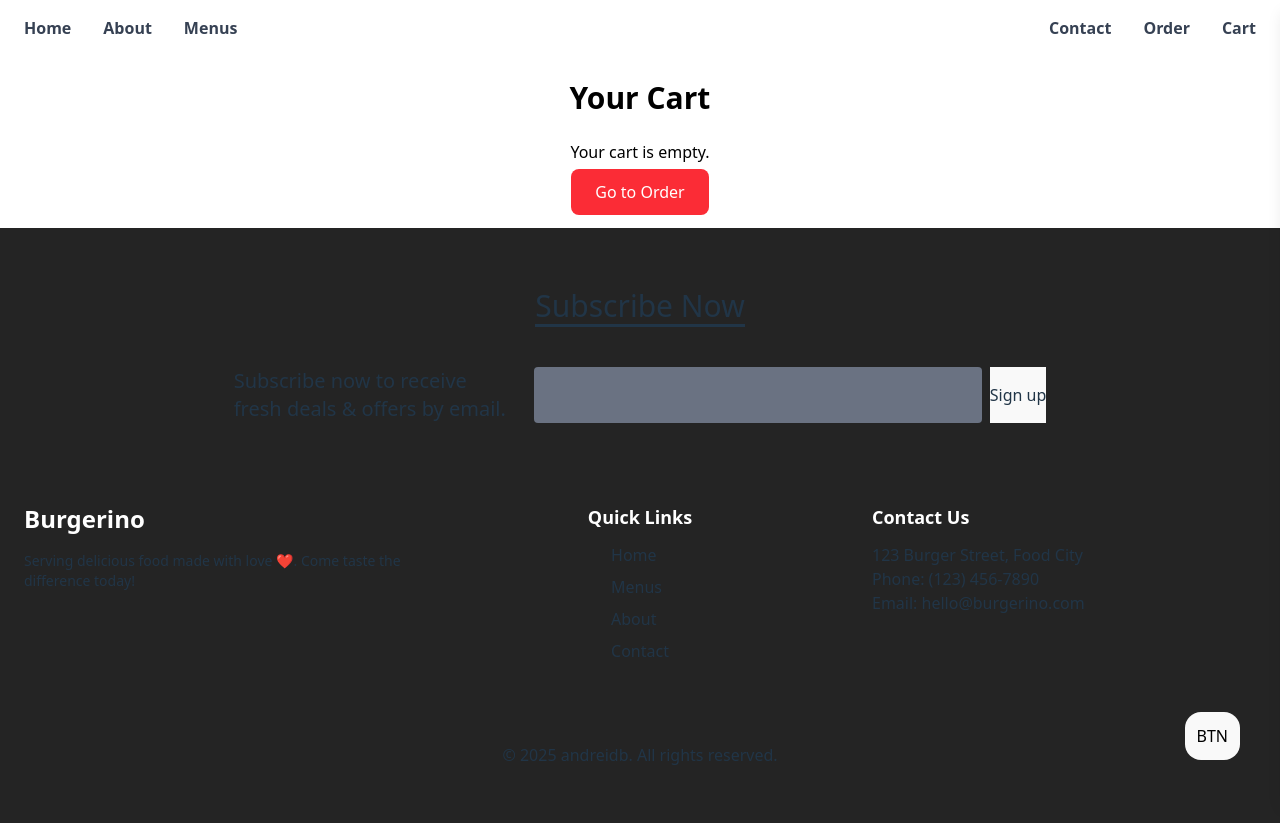
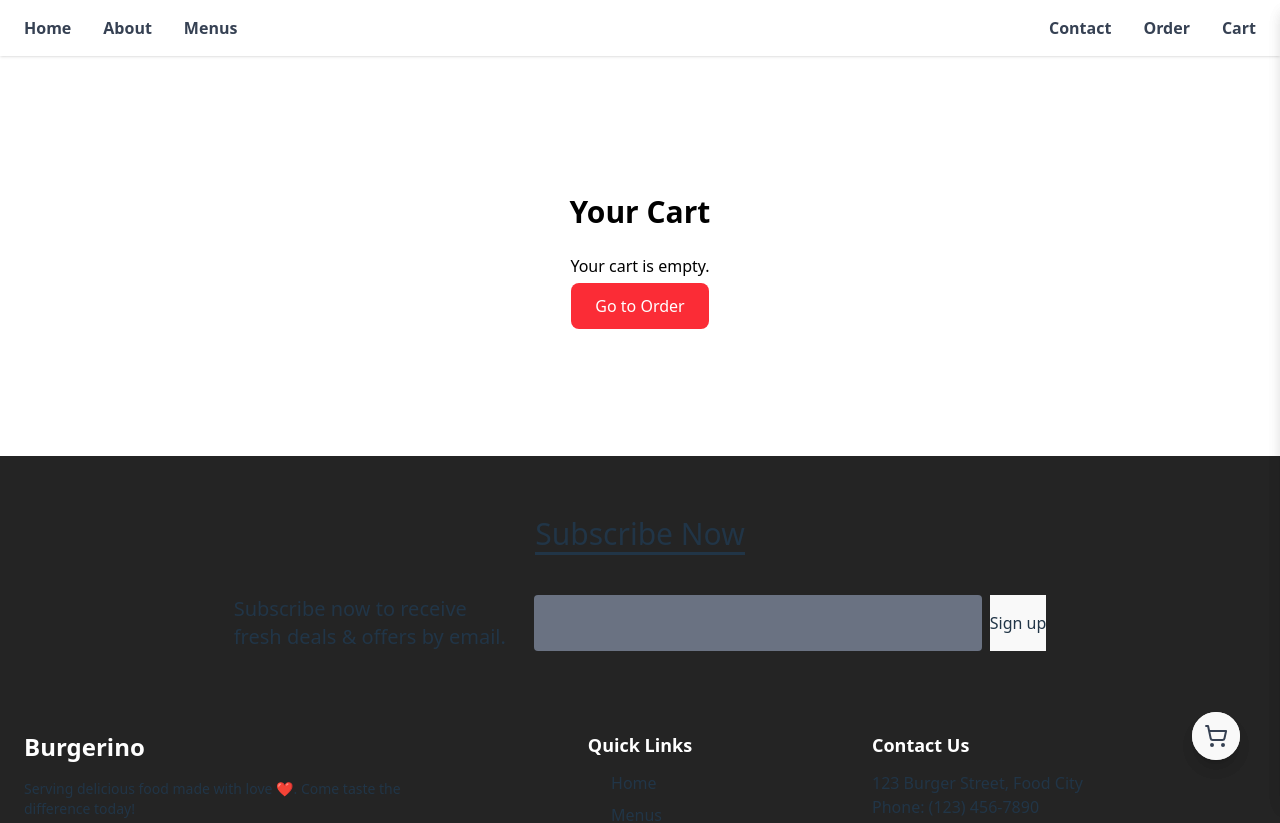
Before and after one commit to andrei-db/fastfood-frontend, a React (Vite) app: page /cart in a window 1280 px wide. Shown: the top 823 px of the page. Built offline with nearby package versions, Linux system fonts and the light colour scheme.

Commit message:
fixed side cart

```diff
--- a/package.json
+++ b/package.json
@@ -11,6 +11,7 @@
   },
   "dependencies": {
     "@tailwindcss/vite": "^4.1.12",
+    "lucide-react": "^0.542.0",
     "react": "^19.1.1",
     "react-dom": "^19.1.1",
     "react-router-dom": "^7.8.2",
--- a/src/App.css
+++ b/src/App.css
@@ -1,6 +1,7 @@
 @import "tailwindcss";
+
 #root {
-width: 100%;
+  width: 100%;
 }
 
 .logo {
@@ -9,9 +10,11 @@ width: 100%;
   will-change: filter;
   transition: filter 300ms;
 }
+
 .logo:hover {
   filter: drop-shadow(0 0 2em #646cffaa);
 }
+
 .logo.react:hover {
   filter: drop-shadow(0 0 2em #61dafbaa);
 }
@@ -20,6 +23,7 @@ width: 100%;
   from {
     transform: rotate(0deg);
   }
+
   to {
     transform: rotate(360deg);
   }
--- a/src/App.jsx
+++ b/src/App.jsx
@@ -1,3 +1,4 @@
+import { useState } from 'react'
 import './App.css'
 import { Routes, Route } from 'react-router-dom'
 import Home from './pages/Home'
@@ -6,10 +7,15 @@ import Menus from './pages/Menus'
 import Order from './pages/Order'
 import ProductPage from './pages/ProductPage'
 import CartPage from './pages/CartPage'
+import SideCart from './components/SideCart'
+import SideCartButton from './components/SideCartButton'
+
 function App() {
+  const [cartOpen, setCartOpen] = useState(false)
 
   return (
-    <>
+    <div className="relative">
+      <div className={`transition-all duration-500 ${cartOpen ? 'opacity-50' : 'opacity-100'}`}>
         <Routes>
           <Route path="/" element={<Home />} />
           <Route path="/about" element={<About />} />
@@ -18,7 +24,12 @@ function App() {
           <Route path="/order/:id" element={<ProductPage />} />
           <Route path="/cart" element={<CartPage />} />
         </Routes>
-    </>
+      </div>
+
+      <SideCartButton onOpen={() => setCartOpen(true)} />
+
+      <SideCart isOpen={cartOpen} onClose={() => setCartOpen(false)} />
+    </div>
   )
 }
 
--- a/src/components/Hero.jsx
+++ b/src/components/Hero.jsx
@@ -2,7 +2,7 @@ import heroImg from "/burger.png";
 
 function Hero() {
   return (
-    <section className="h-screen flex flex-col md:flex-row items-center justify-between px-10 md:px-20 bg-white">
+    <section className="h-screen flex flex-col md:flex-row items-center justify-between px-10 md:px-20">
       <div className="flex-1 text-center md:text-left space-y-6">
         <h1 className="text-8xl font-extrabold text-green-800">
           FRESH<span className="text-red-500"> FOOD</span>
--- a/src/components/Navbar.jsx
+++ b/src/components/Navbar.jsx
@@ -1,9 +1,9 @@
 import { Link } from "react-router-dom";
+function Navbar() {
 
-function Navbar() {
     return (
         <>
-            <nav className="w-full z-50 text-black">
+            <nav className={`shadow w-full z-50 bg-white text-black`}>
                 <div className="max-w-7xl mx-auto px-6 py-4 flex justify-between items-center">
                     <div className="hidden md:flex gap-8 text-gray-700 font-bold">
                         <Link to="/" className="hover:text-red-500">Home</Link>
--- a/src/components/SideCart.jsx
+++ b/src/components/SideCart.jsx
@@ -1,52 +1,71 @@
 import { useCart } from "../context/CartContext";
-// import { X } from "lucide-react";
-
-function SideCart({ isOpen, onClose }) {
-  const { cart, removeFromCart } = useCart();
-  const total = cart.reduce((sum, item) => sum + item.price, 0);
-
+import { X, ShoppingCart } from 'lucide-react'
+import { Link } from 'react-router-dom'
+function SideCart() {
+    const { cartOpen, closeCart, cartItems, removeFromCart } = useCart();
+    const total = cartItems.reduce((sum, item) => sum + item.price, 0);
     return (
         <div
-      className={`fixed top-0 right-0 h-full w-80 bg-white text-black shadow-lg transform transition-transform duration-300 z-50 ${
-        isOpen ? "translate-x-0" : "translate-x-full"
+            className={`fixed top-0 right-0 w-80 h-full bg-white  text-black shadow-lg transform transition-transform duration-300 z-50 ${cartOpen ? "translate-x-0" : "translate-x-full"
                 }`}
         >
-      <div className="flex justify-between items-center p-4 border-b">
-        <h2 className="text-xl font-bold">Your Cart</h2>
-        <button onClick={onClose}>
-          X{/* <X className="h-6 w-6 text-gray-600" /> */}
+            <button onClick={closeCart} className="absolute left-0 top-0 p-4">
+                <X />
             </button>
+            <div className="flex justify-center items-center py-4">
+                <ShoppingCart />
+                <span className="ms-2">Cart</span>
             </div>
 
-      <div className="p-4 space-y-4 overflow-y-auto h-[calc(100%-120px)]">
-        {cart.length === 0 ? (
-          <p className="text-gray-500">Cart is empty.</p>
+            <div className="p-4">
+                {cartItems.length === 0 ? (
+                    <p className="text-center">Your cart is empty</p>
                 ) : (
-          cart.map((item, i) => (
-            <div key={i} className="flex justify-between items-center">
+                    <div>
+
+                        {cartItems.map((item, index) => (
+                            <div
+                                key={index}
+                                className="bg-gray-100 rounded-xl flex justify-between items-center mb-4"
+                            >
+
+                                <div className="p-2">
+                                    <img className="w-15 h-15" src={item.image} />
+                                </div>
+                                <div>
                                     <span>{item.name}</span>
-              <div className="flex items-center gap-3">
-                <span className="font-bold">${item.price.toFixed(2)}</span>
+                                    <div>
+                                        1 X {item.price.toFixed(2)}$ = {item.price.toFixed(2)}$
+                                    </div>
+                                </div>
+
+                                <div className="p-2">
+
                                     <button
-                  onClick={() => removeFromCart(i)}
-                  className="text-red-500 hover:text-red-700"
+                                        onClick={() => removeFromCart(item.id)}
+                                        className="text-red-500 p-1 bg-white rounded font-bold me-3"
                                     >
-                  {/* <X className="h-4 w-4" /> */}
+                                        <X className="h-4 w-4" />
                                     </button>
                                 </div>
                             </div>
-          ))
+                        ))}
+                    </div>
+                )
+                }
+
+            </div>
+            <div className="w-full mb-4 absolute bottom-0 flex-col">
+                {cartItems.length > 0 && (
+                    <div className="p-4 text-2xl flex justify-between">
+                        <span>Subtotal:</span>
+                        <span>{total}$</span>
+                    </div>
                 )}
+
+                <div className="flex justify-center items-center">
+                    <Link to="/cart" className="bg-black text-white text-center px-10 py-3 rounded-md">Check cart</Link>
                 </div>
-
-      <div className="p-4 border-t">
-        <div className="flex justify-between mb-4 text-lg font-bold">
-          <span>Total:</span>
-          <span>${total.toFixed(2)}</span>
-        </div>
-        <button className="w-full py-3 bg-green-600 text-white rounded-lg hover:bg-green-700">
-          Checkout
-        </button>
             </div>
         </div>
     );
--- a/src/components/SideCartButton.jsx
+++ b/src/components/SideCartButton.jsx
@@ -1,18 +1,17 @@
-import { useState } from "react";
-import SideCart from "./SideCart";
-// import { ShoppingCart } from "lucide-react";
+import { ShoppingCart } from "lucide-react";
+import { useCart } from "../context/CartContext";
 
 function SideCartButton() {
-    const [cartOpen, setCartOpen] = useState(false);
+  const { openCart } = useCart();
 
-    return (
-        <>
-            <button onClick={() => setCartOpen(true)} className="fixed bottom-10 right-10 bg-white text-black p-3 rounded-2xl">
-                BTN{/* <ShoppingCart className="h-6 w-6 text-gray-700" /> */}
-            </button>
-            <SideCart isOpen={cartOpen} onClose={() => setCartOpen(false)} />
-        </>
-    );
+  return (
+    <button
+      onClick={openCart}
+      className="fixed bottom-10 right-10 bg-white text-black p-3 rounded-full shadow-lg"
+    >
+      <ShoppingCart className="h-6 w-6 text-gray-700" />
+    </button>
+  );
 }
 
 export default SideCartButton;
--- a/src/context/CartContext.jsx
+++ b/src/context/CartContext.jsx
@@ -1,19 +1,44 @@
 import { createContext, useContext, useState } from "react";
 
 const CartContext = createContext();
-export const useCart = () => useContext(CartContext);
 
-export const CartProvider = ({ children }) => {
-  const [cart, setCart] = useState([]);
+export function CartProvider({ children }) {
+  const [cartItems, setCartItems] = useState([]);
 
-  const addToCart = (item) => setCart((prev) => [...prev, item]);
-  const removeFromCart = (index) =>
-    setCart((prev) => prev.filter((_, i) => i !== index));
-  const clearCart = () => setCart([]);
+  const addToCart = (item) => {
+    setCartItems((prev) => [...prev, item]);
+  };
+
+  const removeFromCart = (id) => {
+    setCartItems((prev) => prev.filter((item) => item.id !== id));
+  };
+
+  const clearCart = () => setCartItems([]);
+
+  const [cartOpen, setCartOpen] = useState(false);
+
+  const openCart = () => setCartOpen(true);
+  const closeCart = () => setCartOpen(false);
+  const toggleCart = () => setCartOpen((prev) => !prev);
 
   return (
-    <CartContext.Provider value={{ cart, addToCart, removeFromCart, clearCart }}>
+    <CartContext.Provider
+      value={{
+        cartItems,
+        addToCart,
+        removeFromCart,
+        clearCart,
+        cartOpen,
+        openCart,
+        closeCart,
+        toggleCart,
+      }}
+    >
       {children}
     </CartContext.Provider>
   );
-};
+}
+
+export function useCart() {
+  return useContext(CartContext);
+}
--- a/src/main.jsx
+++ b/src/main.jsx
@@ -1,21 +1,40 @@
-import { StrictMode } from 'react'
-import { createRoot } from 'react-dom/client'
-import './index.css'
-import App from './App.jsx'
-import { BrowserRouter } from 'react-router-dom'
-import { CartProvider } from "./context/CartContext"
-import Navbar from './components/Navbar.jsx'
-import Footer from './components/Footer.jsx'
-import SideCartButton from './components/SideCartButton.jsx'
-createRoot(document.getElementById('root')).render(
+import { StrictMode } from "react";
+import { createRoot } from "react-dom/client";
+import "./index.css";
+import App from "./App.jsx";
+import { BrowserRouter } from "react-router-dom";
+import { CartProvider, useCart } from "./context/CartContext";
+import Navbar from "./components/Navbar.jsx";
+import Footer from "./components/Footer.jsx";
+import SideCart from "./components/SideCart.jsx";
+import SideCartButton from "./components/SideCartButton.jsx";
+
+function RootLayout() {
+  const { cartOpen, closeCart } = useCart();
+
+  return (
+    <>
+      <Navbar />
+      <App />
+      <Footer />
+      {cartOpen && (
+        <div
+          onClick={closeCart}
+          className="fixed inset-0 bg-black/50 transition-opacity duration-500 z-40"
+        />
+      )}
+      <SideCartButton />
+      <SideCart />
+    </>
+  );
+}
+
+createRoot(document.getElementById("root")).render(
   <StrictMode>
     <BrowserRouter>
       <CartProvider>
-        <Navbar />
-        <App />
-        <Footer />
-        <SideCartButton />
+        <RootLayout />
       </CartProvider>
     </BrowserRouter>
-  </StrictMode>,
-)
+  </StrictMode>
+);
--- a/src/pages/CartPage.jsx
+++ b/src/pages/CartPage.jsx
@@ -1,15 +1,16 @@
 
 import { useCart } from "../context/CartContext"
 import { Link } from "react-router-dom"
+import { X } from "lucide-react"
 function CartPage() {
-    const { cart, removeFromCart, clearCart } = useCart();
-    const total = cart.reduce((sum, item) => sum + item.price, 0);
+    const { cartItems, removeFromCart, clearCart } = useCart();
+    const total = cartItems.reduce((sum, item) => sum + item.price, 0);
     return (
         <>
-            <div className="max-w-5xl mx-auto p-6 text-black">
+            <div className="max-w-5xl mx-auto p-6 text-black h-[400px] flex items-center justify-center flex-col">
                 <h1 className="text-3xl font-bold mb-6 text-center">Your Cart</h1>
 
-                {cart.length === 0 ? (
+                {cartItems.length === 0 ? (
                     <div className="text-center">
                         <p className="mb-4">Your cart is empty.</p>
                         <Link
@@ -34,17 +35,17 @@ function CartPage() {
                                     </tr>
                                 </thead>
                                 <tbody>
-                                    {cart.map((item, index) => (
+                                    {cartItems.map((item, index) => (
                                         <tr
                                             key={index}
                                             className="bg-gray-100 rounded-xl"
                                         >
                                             <td className="p-2">
                                                 <button
-                                                    onClick={() => removeFromCart(index)}
+                                                    onClick={() => removeFromCart(item.id)}
                                                     className="text-red-500 p-2 bg-white rounded font-bold me-3"
                                                 >
-                                                    x
+                                                    <X className="h-4 w-4" />
                                                 </button>
                                             </td>
                                             <td className="p-2">
@@ -75,7 +76,7 @@ function CartPage() {
                                 <div className="flex gap-4 mt-6">
                                     <button
                                         onClick={clearCart}
-                                        className="px-6 py-3 bg-gray-300 rounded-lg hover:bg-gray-400"
+                                        className="cursor-pointer px-6 py-3 bg-gray-300 rounded-lg hover:bg-gray-400"
                                     >
                                         Clear Cart
                                     </button>
```
Also changed, not shown: 1 other file (tests, documents, lock files or other folders). Lines whose indentation alone changed are shown as unchanged.
